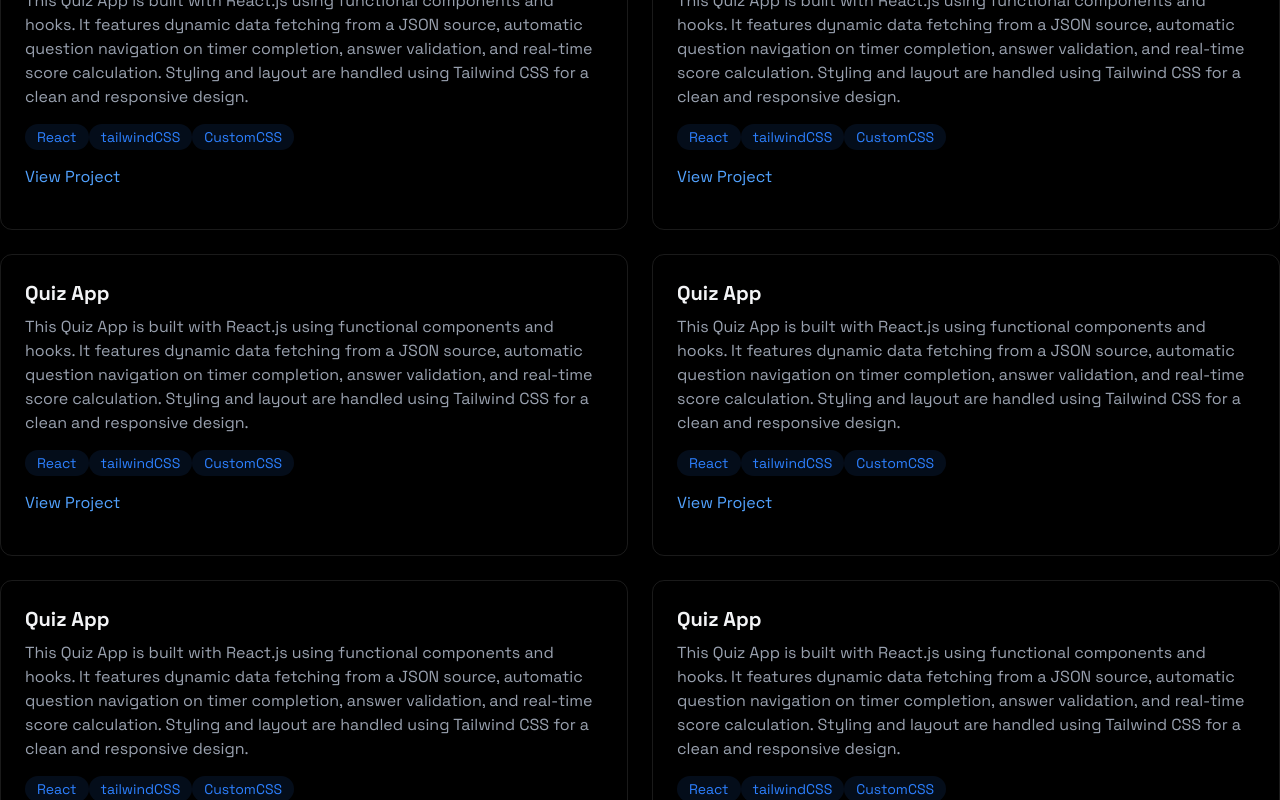
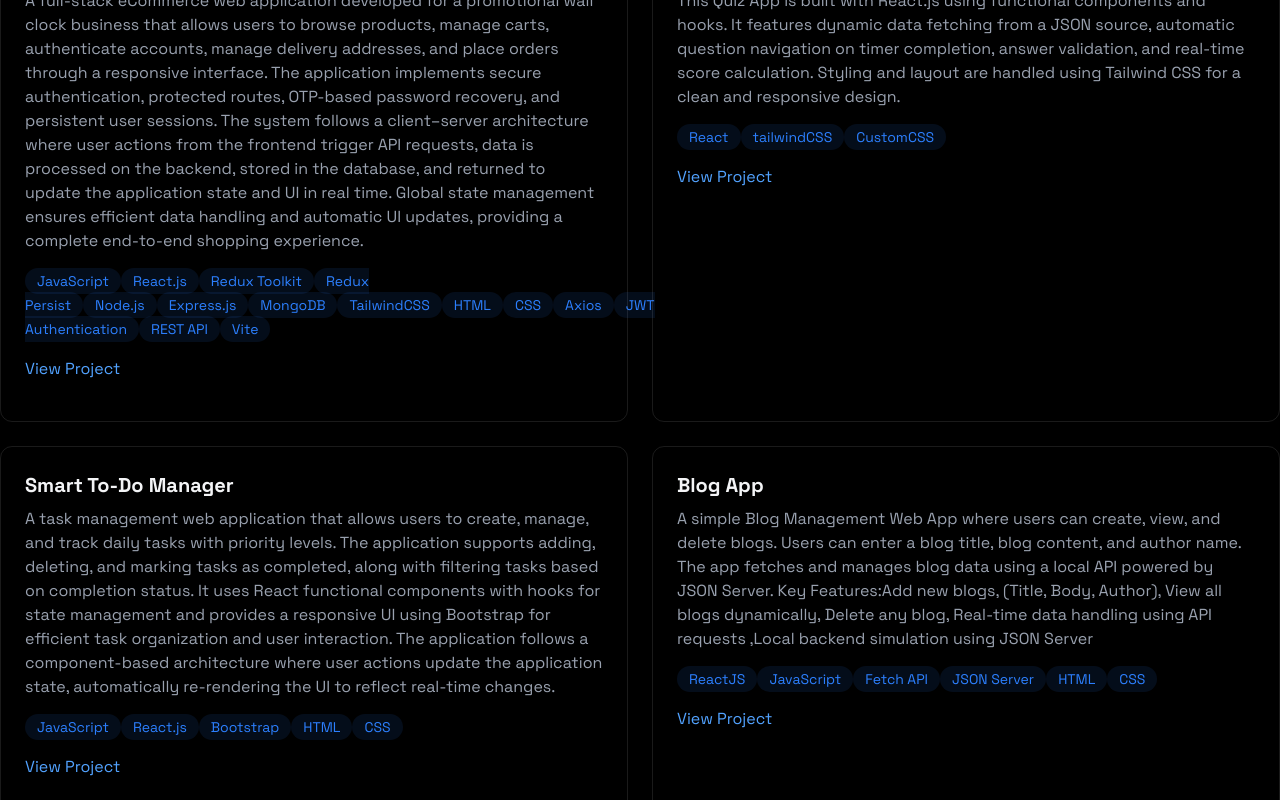
Before and after one commit to SunilKanzariya249/sunil-portfolio, a React (Vite) app: page / in a window 1280 px wide. Shown: the part 1820-2620 px from the top of the page. Built offline with nearby package versions, Linux system fonts and the light colour scheme; the HTML template or start-up script is replaced by a standard one.

Commit message:
add project

```diff
--- a/src/components/sections/Projects.jsx
+++ b/src/components/sections/Projects.jsx
@@ -7,7 +7,7 @@ const Projects = () => {
       className="min-h-screen flex justify-center
         items-center py-20"
     >
-        < RevealOnScroll >
+      <RevealOnScroll>
         <div>
           <h2
             className="text-3xl font-bold mb-8 text-center
@@ -25,13 +25,74 @@ const Projects = () => {
             hover:shadow[0_2px_8px_rgba(59,130,246,0.2)
                        ] hover:-translate-y-1 hover:border-blue-500/30 "
             >
+              <h3 className="text-xl font-bold mb-2">
+                Girija Quartz — Full Stack eCommerce Web Application
+              </h3>
+              <p className="text-gray-400 mb-4">
+                A full-stack eCommerce web application developed for a
+                promotional wall clock business that allows users to browse
+                products, manage carts, authenticate accounts, manage delivery
+                addresses, and place orders through a responsive interface. The
+                application implements secure authentication, protected routes,
+                OTP-based password recovery, and persistent user sessions. The
+                system follows a client–server architecture where user actions
+                from the frontend trigger API requests, data is processed on the
+                backend, stored in the database, and returned to update the
+                application state and UI in real time. Global state management
+                ensures efficient data handling and automatic UI updates,
+                providing a complete end-to-end shopping experience.
+              </p>
+              <div>
+                {[
+                  "JavaScript",
+                  "React.js",
+                  "Redux Toolkit",
+                  "Redux Persist",
+                  "Node.js",
+                  "Express.js",
+                  "MongoDB",
+                  "TailwindCSS",
+                  "HTML",
+                  "CSS",
+                  "Axios",
+                  "JWT Authentication",
+                  "REST API",
+                  "Vite",
+                ].map((tech, key) => (
+                  <span
+                    key={key}
+                    className="rounded-full
+                     bg-blue-500/10 text-blue-500 py-1 px-3
+                      text-sm hover:bg-blue-500/20
+                       hover:shadow[0_2px_8px_rgba(59,130,246,0.2)
+                       ]transition-all"
+                  >
+                    {tech}
+                  </span>
+                ))}
+              </div>
+              <div className="flex justify-between  items-center ">
+                <a
+                  href="https://www.girijaquartz.com/"
+                  className="text-blue-400 my-4 hover:text-blue-300 transition-colors"
+                >
+                  View Project
+                </a>
+              </div>
+            </div>
+            <div
+              className="p-6 rounded-xl border border-white/10
+            hover:shadow[0_2px_8px_rgba(59,130,246,0.2)
+                       ] hover:-translate-y-1 hover:border-blue-500/30 "
+            >
               <h3 className="text-xl font-bold mb-2">Quiz App</h3>
               <p className="text-gray-400 mb-4">
                 This Quiz App is built with React.js using functional components
                 and hooks. It features dynamic data fetching from a JSON source,
                 automatic question navigation on timer completion, answer
                 validation, and real-time score calculation. Styling and layout
-              are handled using Tailwind CSS for a clean and responsive design.
+                are handled using Tailwind CSS for a clean and responsive
+                design.
               </p>
               <div>
                 {["React", "tailwindCSS", "CustomCSS"].map((tech, key) => (
@@ -61,16 +122,69 @@ const Projects = () => {
             hover:shadow[0_2px_8px_rgba(59,130,246,0.2)
                        ] hover:-translate-y-1 hover:border-blue-500/30 "
             >
-            <h3 className="text-xl font-bold mb-2">Quiz App</h3>
+              <h3 className="text-xl font-bold mb-2">Smart To-Do Manager</h3>
               <p className="text-gray-400 mb-4">
-              This Quiz App is built with React.js using functional components
-              and hooks. It features dynamic data fetching from a JSON source,
-              automatic question navigation on timer completion, answer
-              validation, and real-time score calculation. Styling and layout
-              are handled using Tailwind CSS for a clean and responsive design.
+                A task management web application that allows users to create,
+                manage, and track daily tasks with priority levels. The
+                application supports adding, deleting, and marking tasks as
+                completed, along with filtering tasks based on completion
+                status. It uses React functional components with hooks for state
+                management and provides a responsive UI using Bootstrap for
+                efficient task organization and user interaction. The
+                application follows a component-based architecture where user
+                actions update the application state, automatically re-rendering
+                the UI to reflect real-time changes.
               </p>
               <div>
-              {["React", "tailwindCSS", "CustomCSS"].map((tech, key) => (
+                {["JavaScript", "React.js", "Bootstrap", "HTML", "CSS"].map(
+                  (tech, key) => (
+                    <span
+                      key={key}
+                      className="rounded-full
+                     bg-blue-500/10 text-blue-500 py-1 px-3
+                      text-sm hover:bg-blue-500/20
+                       hover:shadow[0_2px_8px_rgba(59,130,246,0.2)
+                       ]transition-all"
+                    >
+                      {tech}
+                    </span>
+                  ),
+                )}
+              </div>
+              <div className="flex justify-between  items-center ">
+                <a
+                  href="#"
+                  className="text-blue-400 my-4 hover:text-blue-300 transition-colors"
+                >
+                  View Project
+                </a>
+              </div>
+            </div>
+
+            <div
+              className="p-6 rounded-xl border border-white/10
+            hover:shadow[0_2px_8px_rgba(59,130,246,0.2)
+                       ] hover:-translate-y-1 hover:border-blue-500/30 "
+            >
+              <h3 className="text-xl font-bold mb-2">Blog App</h3>
+              <p className="text-gray-400 mb-4">
+                A simple Blog Management Web App where users can create, view,
+                and delete blogs. Users can enter a blog title, blog content,
+                and author name. The app fetches and manages blog data using a
+                local API powered by JSON Server. Key Features:Add new blogs,
+                (Title, Body, Author), View all blogs dynamically, Delete any
+                blog, Real-time data handling using API requests ,Local backend
+                simulation using JSON Server
+              </p>
+              <div>
+                {[
+                  "ReactJS",
+                  "JavaScript",
+                  "Fetch API",
+                  "JSON Server",
+                  "HTML",
+                  "CSS",
+                ].map((tech, key) => (
                   <span
                     key={key}
                     className="rounded-full
@@ -97,124 +211,17 @@ const Projects = () => {
             hover:shadow[0_2px_8px_rgba(59,130,246,0.2)
                        ] hover:-translate-y-1 hover:border-blue-500/30 "
             >
-            <h3 className="text-xl font-bold mb-2">Quiz App</h3>
+              <h3 className="text-xl font-bold mb-2">
+                Random User Generator App
+              </h3>
               <p className="text-gray-400 mb-4">
-              This Quiz App is built with React.js using functional components
-              and hooks. It features dynamic data fetching from a JSON source,
-              automatic question navigation on timer completion, answer
-              validation, and real-time score calculation. Styling and layout
-              are handled using Tailwind CSS for a clean and responsive design.
+                A simple web app that generates random user profiles with
+                details like name, email, profile picture, and location using an
+                external API. It fetches and displays new user data instantly
+                with a button click.
               </p>
               <div>
-              {["React", "tailwindCSS", "CustomCSS"].map((tech, key) => (
-                <span
-                  key={key}
-                  className="rounded-full
-                     bg-blue-500/10 text-blue-500 py-1 px-3
-                      text-sm hover:bg-blue-500/20
-                       hover:shadow[0_2px_8px_rgba(59,130,246,0.2)
-                       ]transition-all"
-                >
-                  {tech}
-                </span>
-              ))}
-            </div>
-            <div className="flex justify-between  items-center ">
-              <a
-                href="#"
-                className="text-blue-400 my-4 hover:text-blue-300 transition-colors"
-              >
-                View Project
-              </a>
-            </div>
-          </div>
-          <div
-            className="p-6 rounded-xl border border-white/10
-            hover:shadow[0_2px_8px_rgba(59,130,246,0.2)
-                       ] hover:-translate-y-1 hover:border-blue-500/30 "
-          >
-            <h3 className="text-xl font-bold mb-2">Quiz App</h3>
-            <p className="text-gray-400 mb-4">
-              This Quiz App is built with React.js using functional components
-              and hooks. It features dynamic data fetching from a JSON source,
-              automatic question navigation on timer completion, answer
-              validation, and real-time score calculation. Styling and layout
-              are handled using Tailwind CSS for a clean and responsive design.
-            </p>
-            <div>
-              {["React", "tailwindCSS", "CustomCSS"].map((tech, key) => (
-                <span
-                  key={key}
-                  className="rounded-full
-                     bg-blue-500/10 text-blue-500 py-1 px-3
-                      text-sm hover:bg-blue-500/20
-                       hover:shadow[0_2px_8px_rgba(59,130,246,0.2)
-                       ]transition-all"
-                >
-                  {tech}
-                </span>
-              ))}
-            </div>
-            <div className="flex justify-between  items-center ">
-              <a
-                href="#"
-                className="text-blue-400 my-4 hover:text-blue-300 transition-colors"
-              >
-                View Project
-              </a>
-            </div>
-          </div>
-          <div
-            className="p-6 rounded-xl border border-white/10
-            hover:shadow[0_2px_8px_rgba(59,130,246,0.2)
-                       ] hover:-translate-y-1 hover:border-blue-500/30 "
-          >
-            <h3 className="text-xl font-bold mb-2">Quiz App</h3>
-            <p className="text-gray-400 mb-4">
-              This Quiz App is built with React.js using functional components
-              and hooks. It features dynamic data fetching from a JSON source,
-              automatic question navigation on timer completion, answer
-              validation, and real-time score calculation. Styling and layout
-              are handled using Tailwind CSS for a clean and responsive design.
-            </p>
-            <div>
-              {["React", "tailwindCSS", "CustomCSS"].map((tech, key) => (
-                <span
-                  key={key}
-                  className="rounded-full
-                     bg-blue-500/10 text-blue-500 py-1 px-3
-                      text-sm hover:bg-blue-500/20
-                       hover:shadow[0_2px_8px_rgba(59,130,246,0.2)
-                       ]transition-all"
-                >
-                  {tech}
-                </span>
-              ))}
-            </div>
-            <div className="flex justify-between  items-center ">
-              <a
-                href="#"
-                className="text-blue-400 my-4 hover:text-blue-300 transition-colors"
-              >
-                View Project
-              </a>
-            </div>
-          </div>
-          <div
-            className="p-6 rounded-xl border border-white/10
-            hover:shadow[0_2px_8px_rgba(59,130,246,0.2)
-                       ] hover:-translate-y-1 hover:border-blue-500/30 "
-          >
-            <h3 className="text-xl font-bold mb-2">Quiz App</h3>
-            <p className="text-gray-400 mb-4">
-              This Quiz App is built with React.js using functional components
-              and hooks. It features dynamic data fetching from a JSON source,
-              automatic question navigation on timer completion, answer
-              validation, and real-time score calculation. Styling and layout
-              are handled using Tailwind CSS for a clean and responsive design.
-            </p>
-            <div>
-              {["React", "tailwindCSS", "CustomCSS"].map((tech, key) => (
+                {["ReactJS", "JavaScript", "Fetch API", "HTML", "CSS"].map((tech, key) => (
                   <span
                     key={key}
                     className="rounded-full
```
Lines whose indentation alone changed are shown as unchanged.
